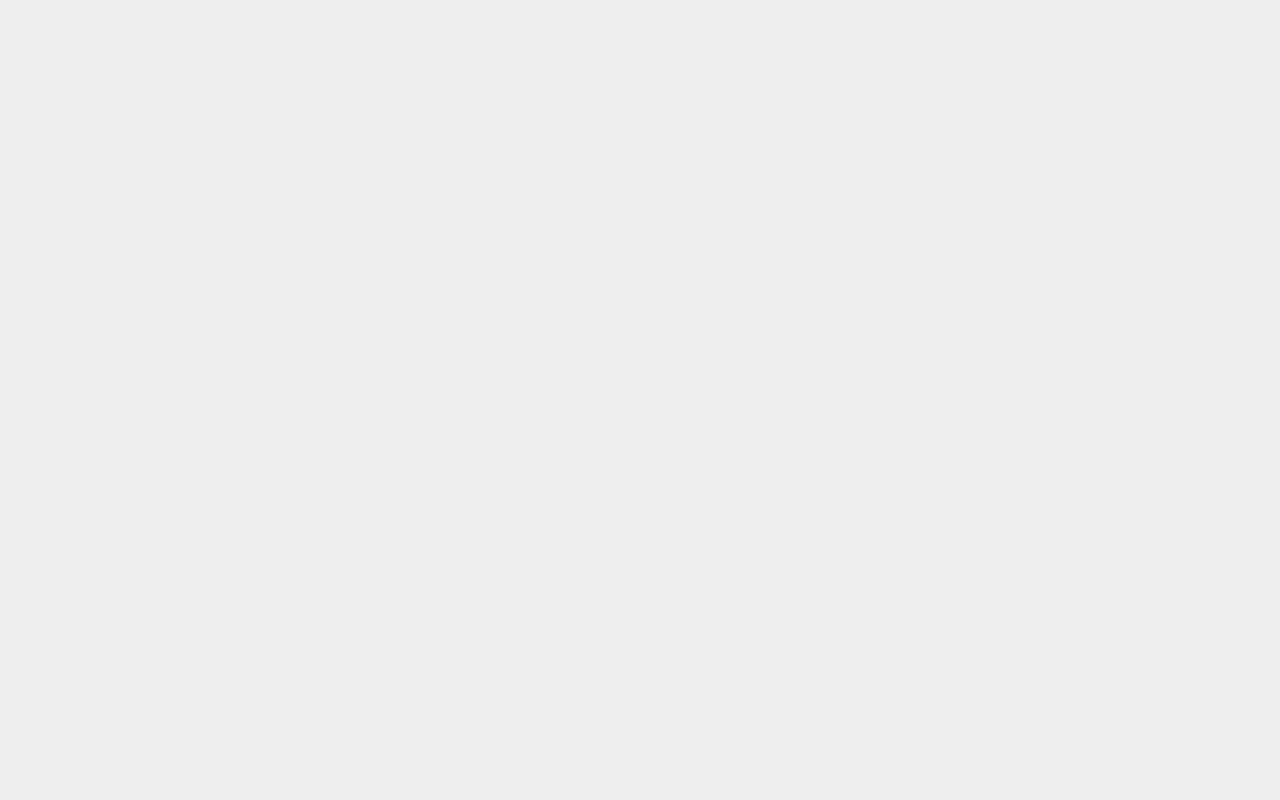
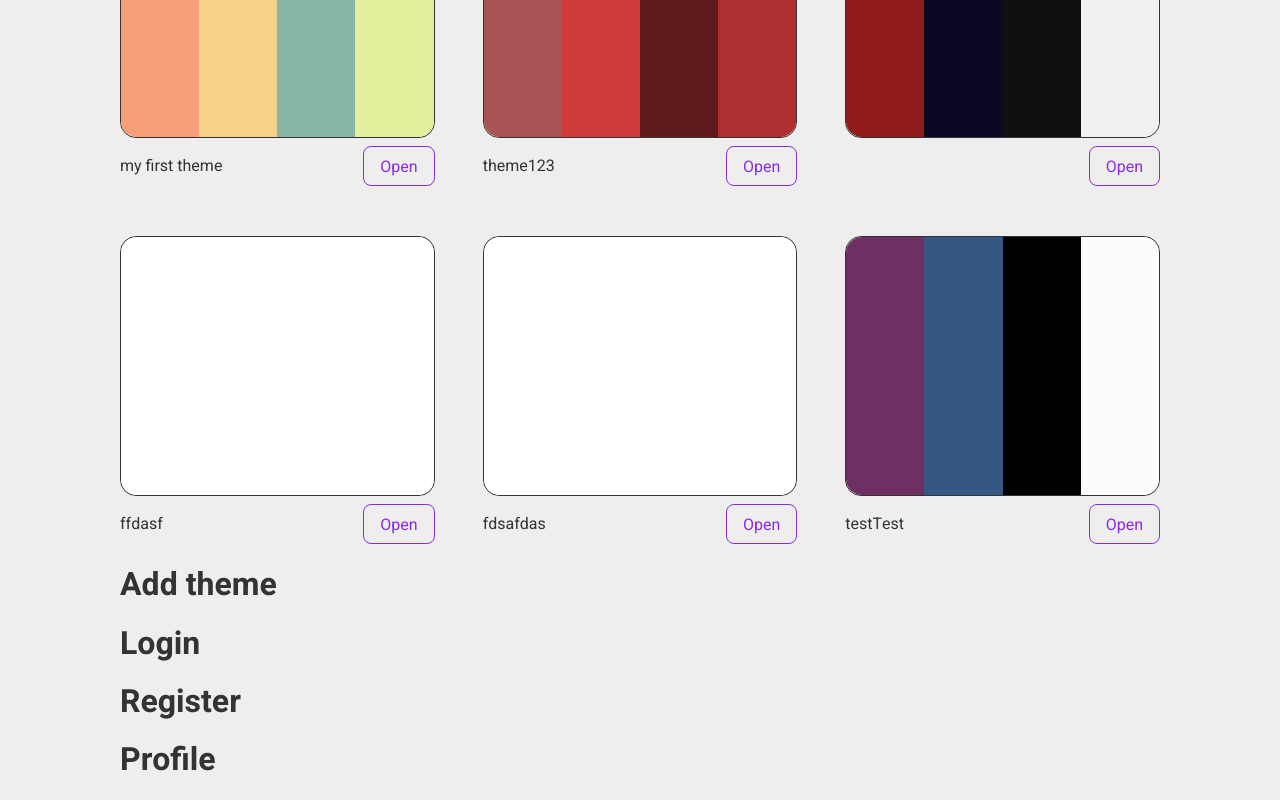
Before and after one commit to yonatanAiz2/react-session-1, a React (Create React App) app in the folder react-session-1-fe/: page / in a window 1280 px wide. Shown: the part 910-1710 px from the top of the page. Before the commit the page ends 800 px from the top, so only its background shows below. Built offline with nearby package versions, Linux system fonts and the light colour scheme.

Commit message:
basic routing config

```diff
--- a/react-session-1-fe/src/App.tsx
+++ b/react-session-1-fe/src/App.tsx
@@ -1,15 +1,24 @@
 import Layout from "./components/Layout/Layout";
 import Themes from "./screens/Themes/Themes";
+import AddTheme from "./screens/AddTheme/AddTheme";
+import Login from "./screens/Login/Login";
+import Register from "./screens/Register/Register";
+import Profile from "./screens/Profile/Profile";
 import { GlobalStyle } from "./style/GlobalStyle.style";
+import { BrowserRouter } from "react-router-dom";
 
 function App() {
   return (
-    <>
+    <BrowserRouter>
       <GlobalStyle />
       <Layout>
         <Themes />
+        <AddTheme />
+        <Login />
+        <Register />
+        <Profile />
       </Layout>
-    </>
+    </BrowserRouter>
   );
 }
 
--- a/react-session-1-fe/src/screens/Themes/components/ThemeSideBar/ThemeSideBar.tsx
+++ b/react-session-1-fe/src/screens/Themes/components/ThemeSideBar/ThemeSideBar.tsx
@@ -76,8 +76,8 @@ const ThemeSideBar = ({ selectedTheme }: Props) => {
         <>
           <SideBarHeader selectedTheme={selectedTheme} />
           <h2>{selectedTheme?.title}</h2>
-          {/* <SideBarLinks themeId={selectedTheme.id} /> */}
-          {/* <SideBarRoutes selectedTheme={selectedTheme} /> */}
+          {/* <SideBarLinks themeId={selectedTheme.id} />
+          <SideBarRoutes selectedTheme={selectedTheme} /> */}
         </>
       )}
     </S.SideBar>
--- a/react-session-1-fe/src/screens/Themes/hooks/useFetchThemes.ts
+++ b/react-session-1-fe/src/screens/Themes/hooks/useFetchThemes.ts
@@ -3,18 +3,27 @@ import { useState, useEffect } from "react";
 import { themesMock } from "../../../utils/test-utils/mocks/themes";
 
 export const useFetchThemes = () => {
-  const status: StateStatus = "idle";
-  const themes: Theme[] = [];
+  const [status, setStatus] = useState<StateStatus>("idle");
+  const [themes, setThemes] = useState<Theme[]>([]);
 
   const getThemes = async () => {
+    setStatus("loading");
     try {
       const { data } = { data: themesMock }; // will be API call;
       const fetchedThemes: Theme[] = data.map((theme) => ({
         id: theme.id,
         ...theme.attributes,
       }));
-    } catch (e) {}
+
+      setThemes(fetchedThemes);
+      setStatus("success");
+    } catch (e) {
+      setStatus("rejected");
+    }
   };
+  useEffect(() => {
+    getThemes();
+  }, []);
 
   return { themes, status };
 };
```
